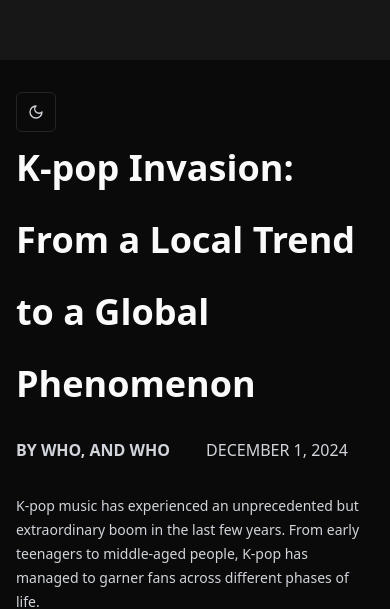
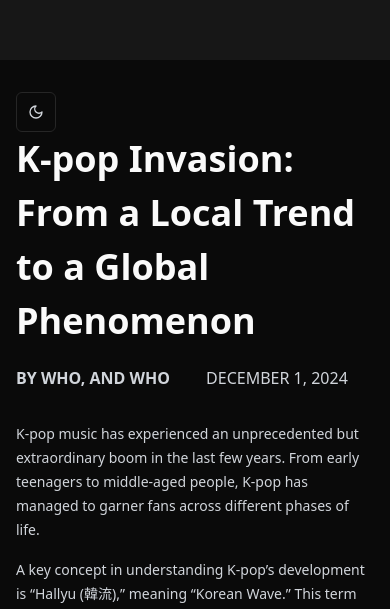
Before and after one commit to Pullze/kpop-info-vis, a React (Vite) app in the folder app/: page / in a window 390 px wide. Shown: the part 260-869 px from the top of the page. Built offline with nearby package versions, Linux system fonts and the light colour scheme.

Commit message:
update title style

```diff
--- a/app/src/App.tsx
+++ b/app/src/App.tsx
@@ -11,7 +11,7 @@ function App() {
         <div
           className={"prose dark:prose-invert prose-sm mx-auto my-8 px-4 md:my-16 md:px-8 md:prose-base lg:prose-lg xl:max-w-screen-lg"}>
           <ModeToggle />
-          <h1 className="not-prose dark:text-neutral-50 text-neutral-950 scroll-m-20 text-4xl md:text-6xl font-bold leading-loose lg:text-7xl">
+          <h1 className="not-prose dark:text-neutral-50 text-neutral-950 scroll-m-20 text-4xl md:text-6xl font-bold leading-normal lg:text-7xl">
             K-pop Invasion: From a Local Trend to a Global Phenomenon
           </h1>
           <p className={"uppercase text-base font-semibold"}>By who, and who <span className="ml-8 font-normal">December 1, 2024</span></p>
```
